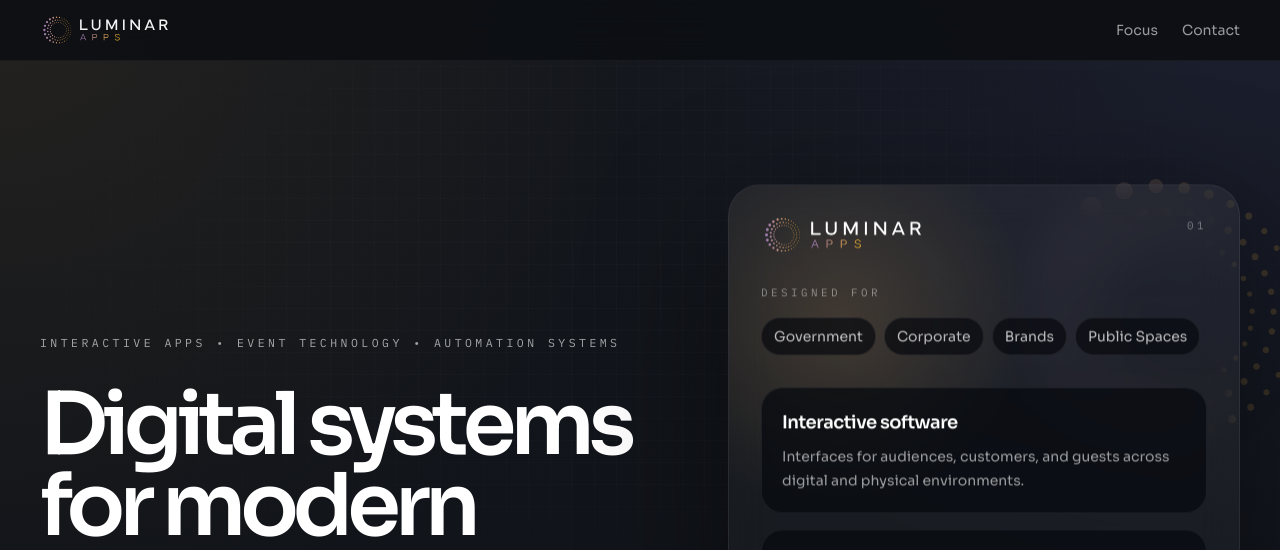
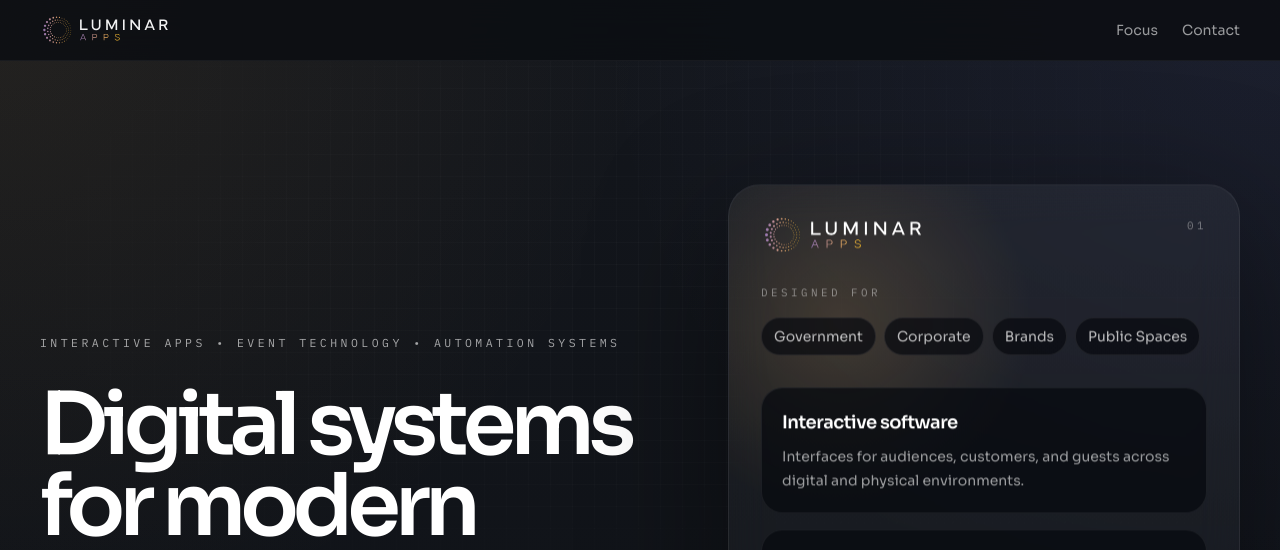
Before and after one commit to LMNRGroup/LuminarAppsWebsite, a Next.js app: page / in a window 1280 px wide. Shown: the top 550 px of the page. Built offline with nearby package versions, Linux system fonts and the light colour scheme.

Commit message:
Remove parallax logo and restore mission typing

```diff
--- a/src/components/landing-page.tsx
+++ b/src/components/landing-page.tsx
@@ -1,8 +1,7 @@
 "use client";
 
-import { motion, useReducedMotion, useScroll, useTransform } from "framer-motion";
+import { motion, useReducedMotion } from "framer-motion";
 import type { CSSProperties } from "react";
-import { BrandIconSvg } from "@/components/brand-icon-svg";
 import { BrandLogo } from "@/components/brand-logo";
 import { FocusCard } from "@/components/focus-card";
 import { Reveal } from "@/components/reveal";
@@ -74,10 +73,6 @@
 export function LandingPage() {
   const shouldReduceMotion = useReducedMotion();
   const year = new Date().getFullYear();
-  const { scrollY } = useScroll();
-  const iconY = useTransform(scrollY, [0, 900], [0, 120]);
-  const iconScale = useTransform(scrollY, [0, 900], [1, 0.78]);
-  const iconOpacity = useTransform(scrollY, [0, 500, 1000], [0.16, 0.12, 0.04]);
 
   return (
     <div id="top" className="relative isolate min-h-screen overflow-x-clip">
@@ -91,19 +86,6 @@
           radius={shouldReduceMotion ? 0 : 5}
           width={22}
         />
-        <motion.div
-          aria-hidden="true"
-          className="absolute right-[-4.5rem] top-[7.5rem] hidden lg:block"
-          style={
-            shouldReduceMotion
-              ? undefined
-              : { opacity: iconOpacity, scale: iconScale, y: iconY }
-          }
-        >
-          <div className="rounded-full bg-[radial-gradient(circle_at_center,rgba(18,20,28,0.12),transparent_72%)] p-10">
-            <BrandIconSvg size={300} />
-          </div>
-        </motion.div>
       </div>
 
       <header className="sticky top-0 z-50 border-b border-white/5 bg-[#0c0e13]/88 backdrop-blur-xl">
@@ -266,10 +248,9 @@
                   <p className="mt-6 w-full text-3xl leading-tight tracking-[-0.05em] text-white sm:text-4xl lg:text-[2.9rem] lg:leading-[1.1]">
                     <TypewriterText
                       characterDelay={24}
-                      className="min-h-[7em] sm:min-h-[5.8em] lg:min-h-[3.8em]"
+                    className="min-h-[7em] sm:min-h-[5.8em] lg:min-h-[3.8em]"
                       highlightWords={["intuitive", "immersive", "scalable"]}
                       highlightVariant="kinetic"
-                      sessionKey="luminar-apps-mission-typewriter"
                       startDelay={220}
                       startOnView
                       text="Our mission is to simplify and modernize how people connect with content, audiences, and experiences through intuitive software, immersive visuals, and scalable digital solutions."
```
